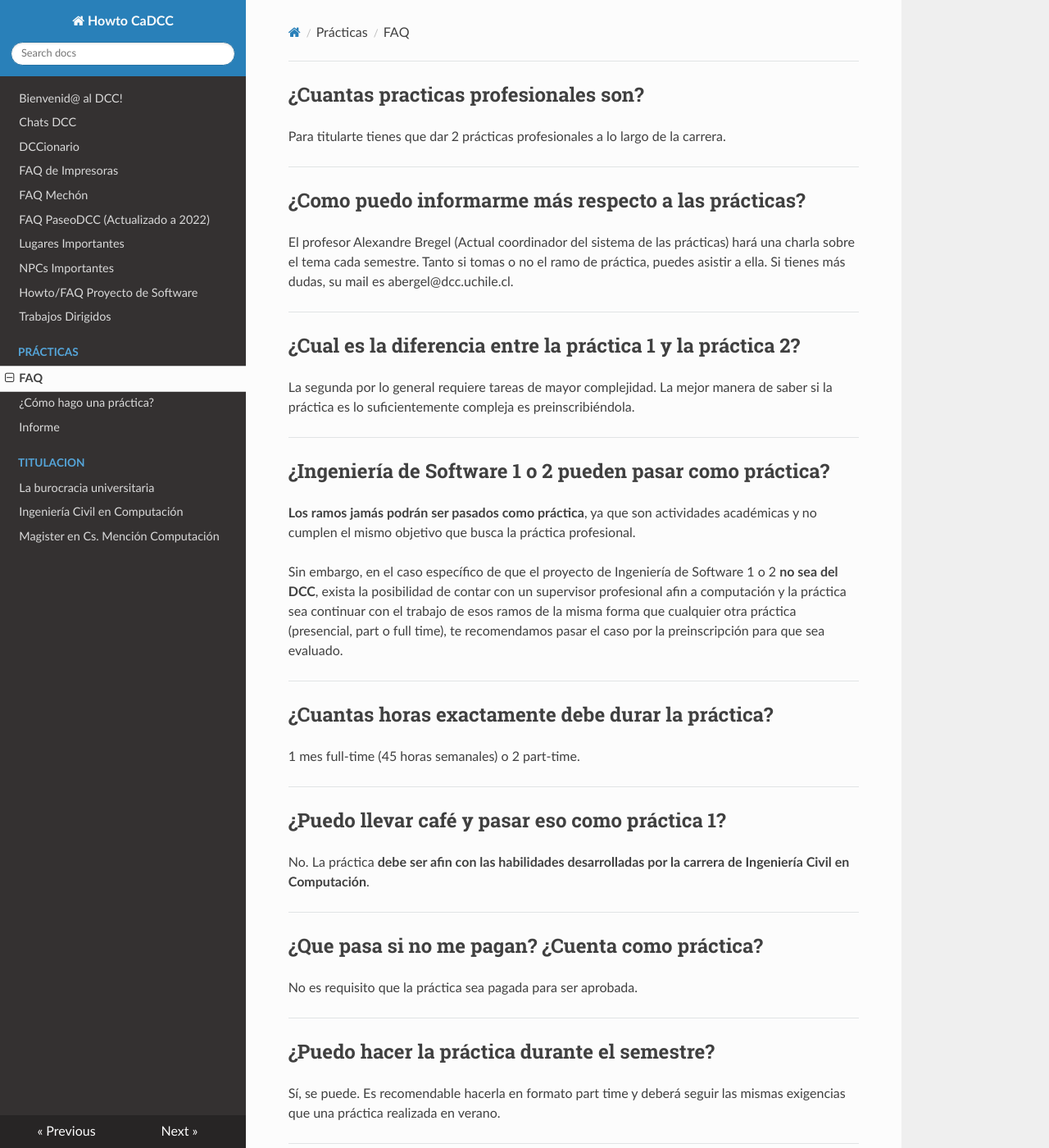
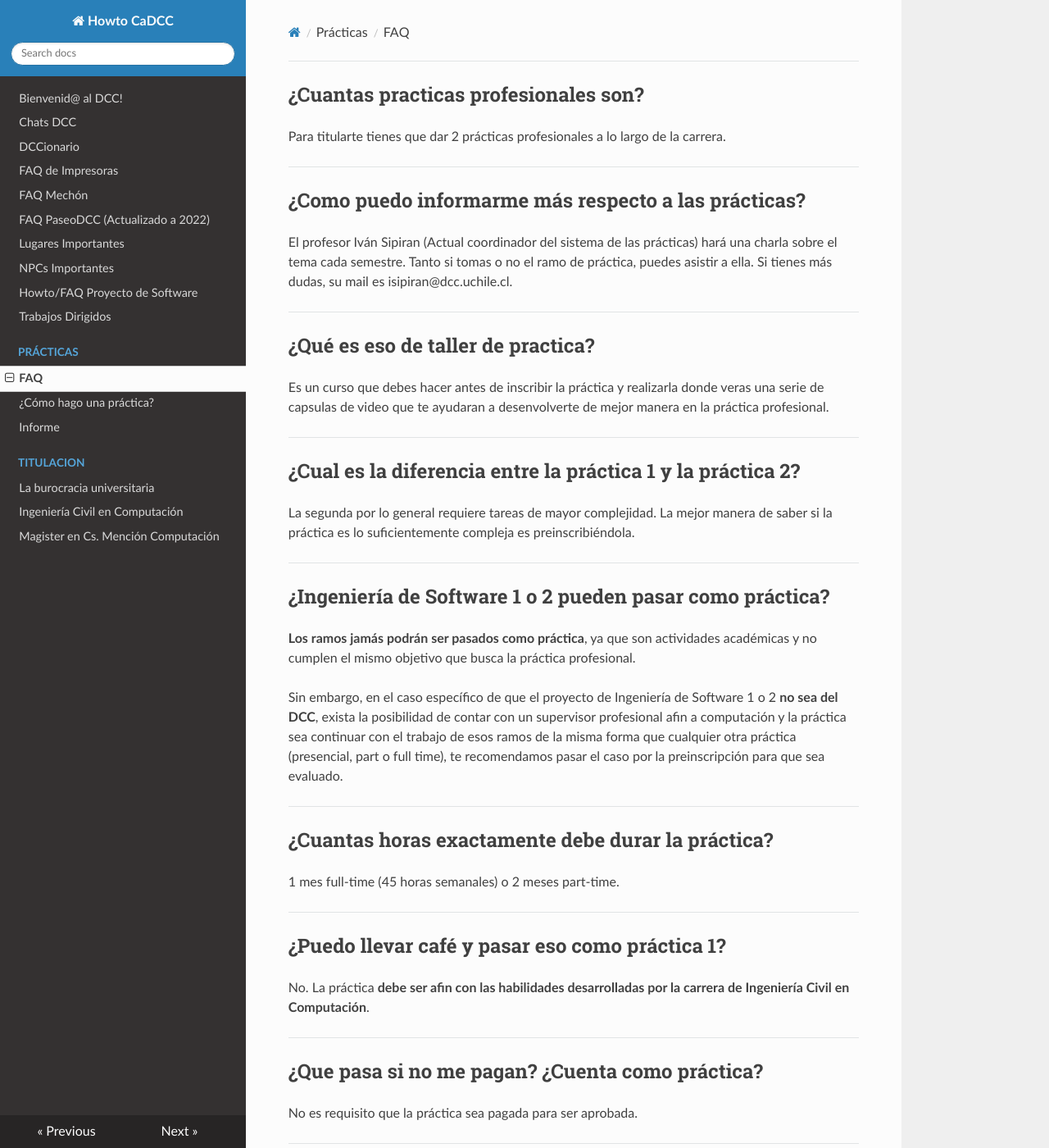
Before and after one commit to cadcc/howto, an MkDocs documentation site: the page built from docs/Prácticas/FAQ.md, in a window 1280 px wide and 1400 px high. Shown: the whole window at 82% size. Built offline with MkDocs 1.6.1, drawn with Linux system fonts in a browser that asks for light colours; nearby versions of some CDN libraries; some of the changed text lies outside the part shown.

Commit message:
Update FAQ.md con info actualizada del 2023

```diff
--- a/docs/Prácticas/FAQ.md
+++ b/docs/Prácticas/FAQ.md
@@ -6,7 +6,13 @@ Para titularte tienes que dar 2 prácticas profesionales a lo largo de la carrer
 
 ## ¿Como puedo informarme más respecto a las prácticas?
 
-El profesor Alexandre Bregel (Actual coordinador del sistema de las prácticas) hará una charla sobre el tema cada semestre. Tanto si tomas o no el ramo de práctica, puedes asistir a ella. Si tienes más dudas, su mail es abergel@dcc.uchile.cl.
+El profesor Iván Sipiran (Actual coordinador del sistema de las prácticas) hará una charla sobre el tema cada semestre. Tanto si tomas o no el ramo de práctica, puedes asistir a ella. Si tienes más dudas, su mail es isipiran@dcc.uchile.cl.
+
+---
+
+## ¿Qué es eso de taller de practica?
+
+Es un curso que debes hacer antes de inscribir la práctica y realizarla donde veras una serie de capsulas de video que te ayudaran a desenvolverte de mejor manera en la práctica profesional.
 
 ---
 
@@ -26,7 +32,7 @@ Sin embargo, en el caso específico de que el proyecto de Ingeniería de Softwar
 
 ## ¿Cuantas horas exactamente debe durar la práctica?
 
-1 mes full-time (45 horas semanales) o 2 part-time.
+1 mes full-time (45 horas semanales) o 2 meses part-time.
 
 ---
 
```
Also changed, not shown: other parts of docs/Prácticas/FAQ.md (+1 -1 lines).
